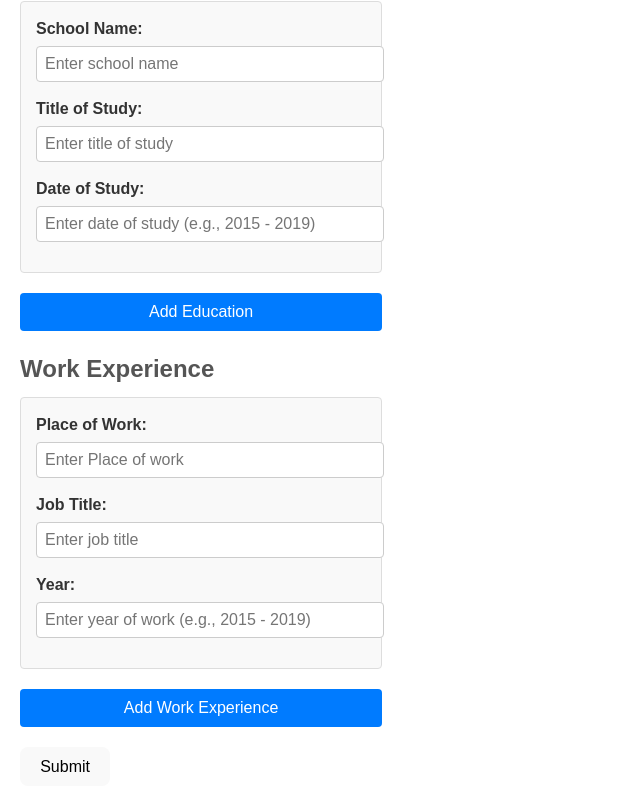
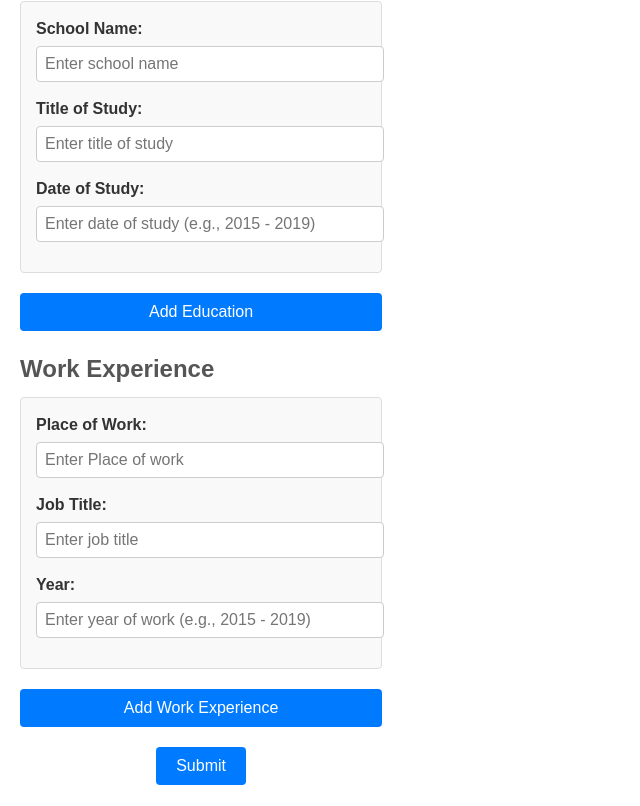
Before and after one commit to thatmehdude/CV-Application, a React (Vite) app: page / in a window 1280 px wide. Shown: the part 481-1287 px from the top of the page, without its empty margins (0-640 px from the left). Built offline with nearby package versions, Linux system fonts and the light colour scheme.

Commit message:
add style to submit and edit button

```diff
--- a/src/App.css
+++ b/src/App.css
@@ -117,3 +117,32 @@ h1 {
 .add-button:hover {
   background-color: #0056b3;
 }
+
+.actions {
+  margin-top: 20px;
+  text-align: center;
+}
+
+.submit-button,
+.edit-button {
+  padding: 10px 20px;
+  font-size: 16px;
+  color: #fff;
+  background-color: #007bff;
+  border: none;
+  border-radius: 4px;
+  cursor: pointer;
+}
+
+.submit-button:hover,
+.edit-button:hover {
+  background-color: #0056b3;
+}
+
+.submitted-info {
+  margin-top: 10px;
+}
+
+.submitted-info p {
+  margin: 5px 0;
+}
```
